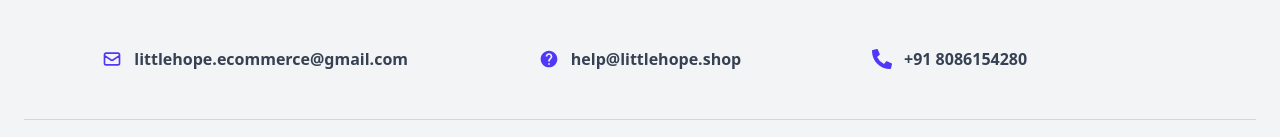
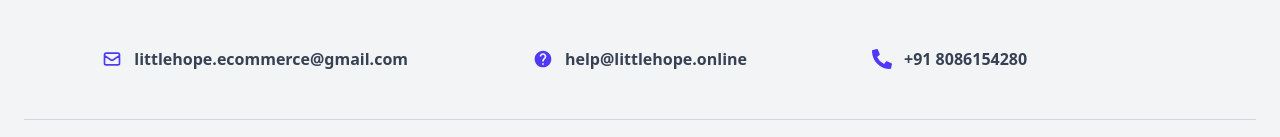
Before and after one commit to thanseehdev/LittleHope-Ecommerce, a React (Vite) app in the folder client/: page / in a window 1280 px wide. Shown: the part 1803-1940 px from the top of the page. Built offline with nearby package versions, Linux system fonts and the light colour scheme; no server answers.

Commit message:
some ui change in footer.jsx

```diff
--- a/client/src/components/userCom/common/Footer.jsx
+++ b/client/src/components/userCom/common/Footer.jsx
@@ -19,7 +19,7 @@
           </div>
           <div className="flex items-center justify-center gap-3 flex-wrap">
             <MdHelp className="text-indigo-600 text-xl" />
-            <span className="font-semibold">help@littlehope.shop</span>
+            <span className="font-semibold">help@littlehope.online</span>
           </div>
           <div className="flex items-center justify-center md:justify-start gap-3 flex-wrap">
             <FaPhoneAlt className="text-indigo-600 text-xl" />
```
Also changed, not shown: client/public/MGO friends.jpg (added), client/public/afsalK.jpg (added).
